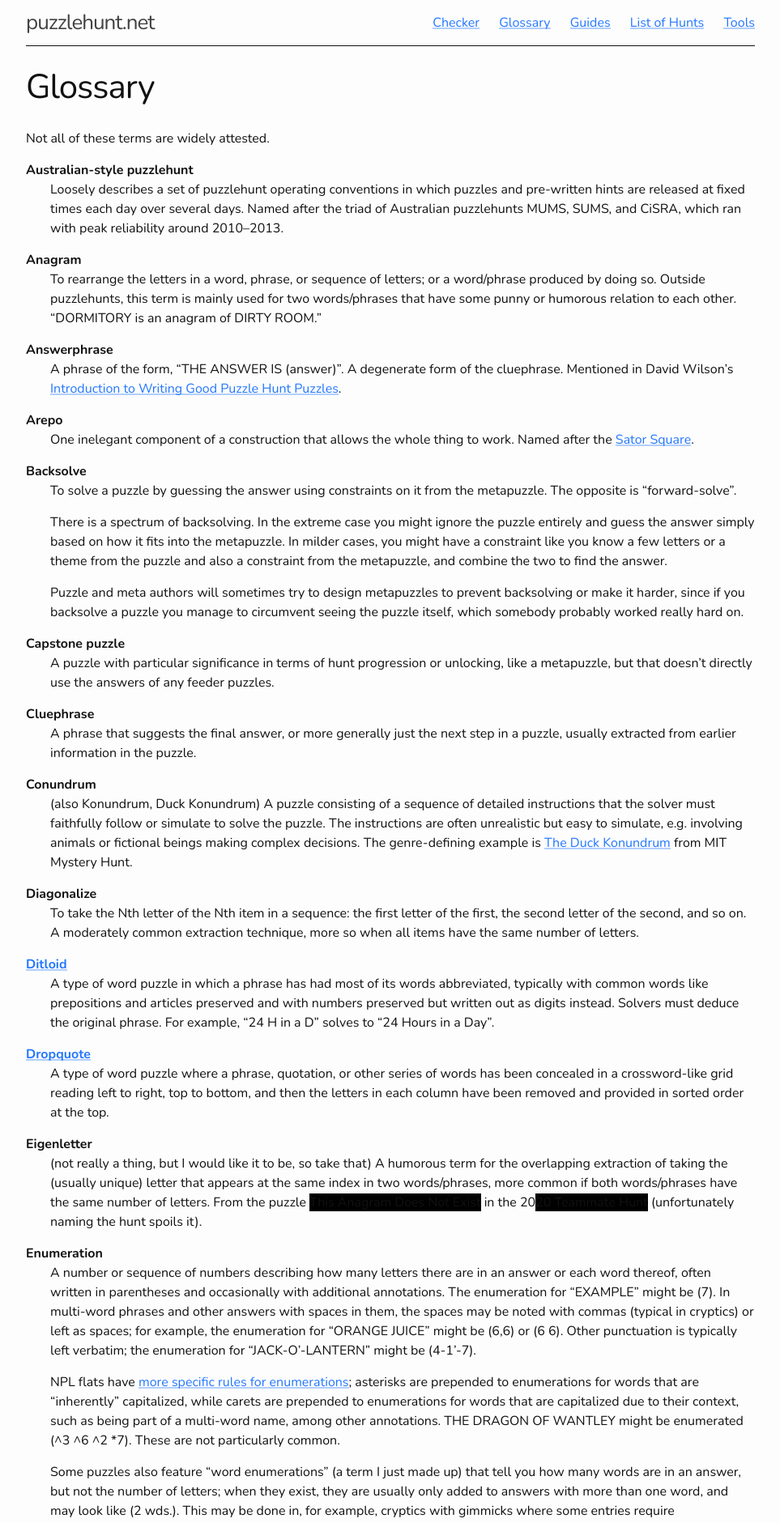
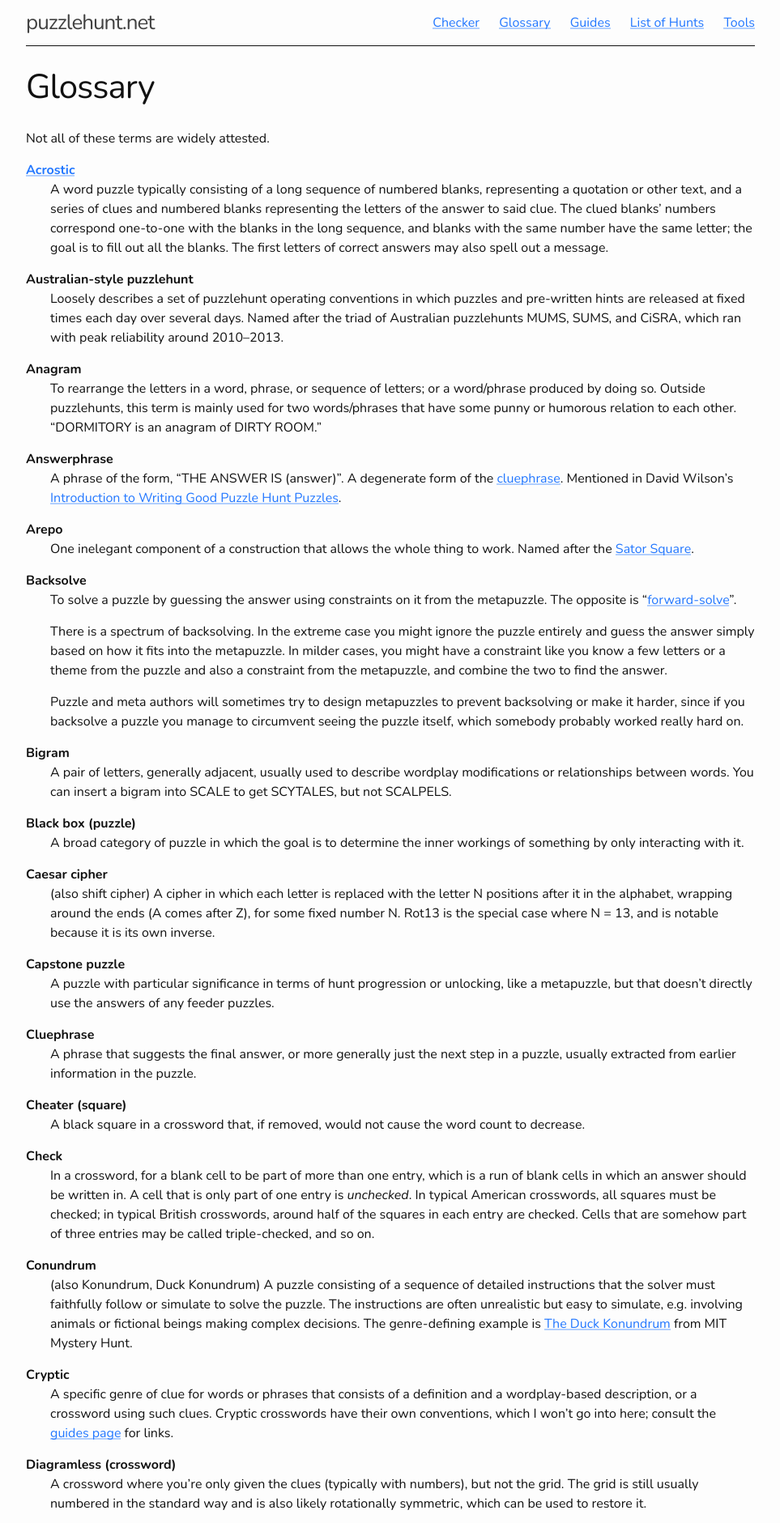
Before and after one commit to betaveros/puzzlehunt.net, a Jekyll site: the page built from glossary.md, in a window 1280 px wide. Shown: the top 1881 px of the page at 81% size, without its empty margins (158-1121 px from the left). Built offline with Jekyll 4.4.1, drawn with Linux system fonts in a browser that asks for light colours; some of the changed text lies outside the part shown.

Commit message:
more updates

```diff
--- a/glossary.md
+++ b/glossary.md
@@ -6,148 +6,233 @@ title: Glossary
 
 Not all of these terms are widely attested.
 
-Australian-style puzzlehunt
+{:#acrostic} [Acrostic](https://en.wikipedia.org/wiki/Acrostic_%28puzzle%29)
+
+:   A word puzzle typically consisting of a long sequence of numbered blanks, representing a quotation or other text, and a series of clues and numbered blanks representing the letters of the answer to said clue. The clued blanks' numbers correspond one-to-one with the blanks in the long sequence, and blanks with the same number have the same letter; the goal is to fill out all the blanks. The first letters of correct answers may also spell out a message.
+
+{:#australian-style-puzzlehunt} Australian-style puzzlehunt
 
 :   Loosely describes a set of puzzlehunt operating conventions in which puzzles and pre-written hints are released at fixed times each day over several days. Named after the triad of Australian puzzlehunts MUMS, SUMS, and CiSRA, which ran with peak reliability around 2010–2013.
 
-Anagram
+{:#anagram} Anagram
 
 :   To rearrange the letters in a word, phrase, or sequence of letters; or a word/phrase produced by doing so. Outside puzzlehunts, this term is mainly used for two words/phrases that have some punny or humorous relation to each other. "DORMITORY is an anagram of DIRTY ROOM."
 
-Answerphrase
+{:#answerphrase} Answerphrase
 
-:   A phrase of the form, "THE ANSWER IS (answer)". A degenerate form of the cluephrase. Mentioned in David Wilson's [Introduction to Writing Good Puzzle Hunt Puzzles](https://web.mit.edu/dwilson/www/puzzles/puzzlewriting.html).
+:   A phrase of the form, "THE ANSWER IS (answer)". A degenerate form of the [cluephrase](#cluephrase). Mentioned in David Wilson's [Introduction to Writing Good Puzzle Hunt Puzzles](https://web.mit.edu/dwilson/www/puzzles/puzzlewriting.html).
 
-Arepo
+{:#arepo} Arepo
 
 :   One inelegant component of a construction that allows the whole thing to work. Named after the [Sator Square](https://en.wikipedia.org/wiki/Sator_Square).
 
-Backsolve
+{:#backsolve} Backsolve
 
-:   To solve a puzzle by guessing the answer using constraints on it from the metapuzzle. The opposite is "forward-solve".
+:   To solve a puzzle by guessing the answer using constraints on it from the metapuzzle. The opposite is "[forward-solve](#forward-solve)".
 
     There is a spectrum of backsolving. In the extreme case you might ignore the puzzle entirely and guess the answer simply based on how it fits into the metapuzzle. In milder cases, you might have a constraint like you know a few letters or a theme from the puzzle and also a constraint from the metapuzzle, and combine the two to find the answer.
 
     Puzzle and meta authors will sometimes try to design metapuzzles to prevent backsolving or make it harder, since if you backsolve a puzzle you manage to circumvent seeing the puzzle itself, which somebody probably worked really hard on.
 
-Capstone puzzle
+{:#bigram} Bigram
+
+:   A pair of letters, generally adjacent, usually used to describe wordplay modifications or relationships between words. You can insert a bigram into SCALE to get SCYTALES, but not SCALPELS.
+
+{:#black-box} Black box (puzzle)
+
+:   A broad category of puzzle in which the goal is to determine the inner workings of something by only interacting with it.
+
+{:#caesar-cipher} Caesar cipher
+
+:   (also shift cipher) A cipher in which each letter is replaced with the letter N positions after it in the alphabet, wrapping around the ends (A comes after Z), for some fixed number N. Rot13 is the special case where N = 13, and is notable because it is its own inverse.
+
+{:#capstone-puzzle} Capstone puzzle
 
 :   A puzzle with particular significance in terms of hunt progression or unlocking, like a metapuzzle, but that doesn't directly use the answers of any feeder puzzles.
 
-Cluephrase
+{:#cluephrase} Cluephrase
 
 :   A phrase that suggests the final answer, or more generally just the next step in a puzzle, usually extracted from earlier information in the puzzle.
 
-Conundrum
+{:#cheater-square} Cheater (square)
+
+:   A black square in a crossword that, if removed, would not cause the word count to decrease.
+
+{:#check} Check
+
+:   In a crossword, for a blank cell to be part of more than one entry, which is a run of blank cells in which an answer should be written in. A cell that is only part of one entry is *unchecked*. In typical American crosswords, all squares must be checked; in typical British crosswords, around half of the squares in each entry are checked. Cells that are somehow part of three entries may be called triple-checked, and so on.
+
+{:#conundrum} Conundrum
 
 :   (also Konundrum, Duck Konundrum) A puzzle consisting of a sequence of detailed instructions that the solver must faithfully follow or simulate to solve the puzzle. The instructions are often unrealistic but easy to simulate, e.g. involving animals or fictional beings making complex decisions. The genre-defining example is [The Duck Konundrum](https://web.mit.edu/puzzle/www/2000/set5/6/Puzzle.html) from MIT Mystery Hunt.
 
-Diagonalize
+{:#cryptic} Cryptic
+
+:   A specific genre of clue for words or phrases that consists of a definition and a wordplay-based description, or a crossword using such clues. Cryptic crosswords have their own conventions, which I won't go into here; consult the [guides page](/guides) for links.
+
+{:#diagramless} Diagramless (crossword)
+
+:   A crossword where you're only given the clues (typically with numbers), but not the grid. The grid is still usually numbered in the standard way and is also likely rotationally symmetric, which can be used to restore it.
+
+{:#diagonalize} Diagonalize
 
 :   To take the Nth letter of the Nth item in a sequence: the first letter of the first, the second letter of the second, and so on. A moderately common extraction technique, more so when all items have the same number of letters.
 
-[Ditloid](https://en.wikipedia.org/wiki/Ditloid)
+{:#ditloid} [Ditloid](https://en.wikipedia.org/wiki/Ditloid)
 
 :   A type of word puzzle in which a phrase has had most of its words abbreviated, typically with common words like prepositions and articles preserved and with numbers preserved but written out as digits instead. Solvers must deduce the original phrase. For example, "24 H in a D" solves to "24 Hours in a Day".
 
-[Dropquote](https://en.wikipedia.org/wiki/Dropquote)
+{:#dropquote} [Dropquote](https://en.wikipedia.org/wiki/Dropquote)
 
 :   A type of word puzzle where a phrase, quotation, or other series of words has been concealed in a crossword-like grid reading left to right, top to bottom, and then the letters in each column have been removed and provided in sorted order at the top.
 
-Eigenletter
+{:#eigenletter} Eigenletter
 
 :   (not really a thing, but I would like it to be, so take that) A humorous term for the overlapping extraction of taking the (usually unique) letter that appears at the same index in two words/phrases, more common if both words/phrases have the same number of letters. From the puzzle <span style="background-color: black">This Anagram Does Not Exist</span> in the 20<span style="background-color: black">20 Teammate Hunt</span> (unfortunately naming the hunt spoils it).
 
-Enumeration
+{:#enumeration} Enumeration
 
-:   A number or sequence of numbers describing how many letters there are in an answer or each word thereof, often written in parentheses and occasionally with additional annotations. The enumeration for "EXAMPLE" might be (7). In multi-word phrases and other answers with spaces in them, the spaces may be noted with commas (typical in cryptics) or left as spaces; for example, the enumeration for "ORANGE JUICE" might be (6,6) or (6 6). Other punctuation is typically left verbatim; the enumeration for "JACK-O'-LANTERN" might be (4-1'-7).
+:   A number or sequence of numbers describing how many letters there are in an answer or each word thereof, often written in parentheses and occasionally with additional annotations. The enumeration for "EXAMPLE" might be (7). In multi-word phrases and other answers with spaces in them, the spaces may be noted with commas (typical in cryptics) or left as spaces; for example, the enumeration for "ORANGE JUICE" might be (6,5) or (6 5). Other punctuation is typically left verbatim; the enumeration for "JACK-O'-LANTERN" might be (4-1'-7).
 
     NPL flats have [more specific rules for enumerations](https://enigma.puzzlers.org/guide/composing#enumeration); asterisks are prepended to enumerations for words that are "inherently" capitalized, while carets are prepended to enumerations for words that are capitalized due to their context, such as being part of a multi-word name, among other annotations. THE DRAGON OF WANTLEY might be enumerated (^3 ^6 ^2 \*7). These are not particularly common.
 
     Some puzzles also feature "word enumerations" (a term I just made up) that tell you how many words are in an answer, but not the number of letters; when they exist, they are usually only added to answers with more than one word, and may look like (2 wds.). This may be done in, for example, cryptics with gimmicks where some entries require modifications before entry into the grid, and providing the exact enumerations would give too much away about which entries are being modified.
 
-Extraction
+{:#extraction} Extraction
 
 :   A step in a puzzle solution that condenses its information; often, but not necessarily, the final step. Typical example involves extracting one letter from each clue answer or subpuzzle and having the letters spell out the answer or a cluephrase.
 
-Feeder
+{:#feeder} Feeder
 
 :   A puzzle whose answer is used in a metapuzzle. Used to contrast with a metapuzzle or discuss puzzlehunts in which the matchup of feeders to metapuzzles is not provided or needs to be discovered somehow.
 
-Flat
+{:#forward-solve} Forward-solve
+
+:   To solve a puzzle "normally", without using meta information; the opposite of [backsolve](#backsolve).
+
+{:#flat} Flat
 
 :   A genre of word puzzle that clues wordplay-related words through context, usually in a verse. Most well known for appearing in the National Puzzlers’ League’s publication, <i>The ENIGMA</i>.
 
-Flavor text
+{:#flavor-text} Flavor text
 
 :   Text in a puzzle that's typically displayed right after the title and distinguished from the rest of the puzzle. Flavor text usually does not contain clues or puzzle components that are mechanically necessary for solving the puzzle (no letters will be extracted from them, for example), but may obliquely hint at a puzzle mechanism or be used as a component of the meta. Flavor text may also simply be irrelevant text that integrates the puzzle into a story (to provide “flavor”). (This is unlike the usage in, say, tabletop games, where typical flavor text is entirely mechanically irrelevant.) Not all puzzles have flavor text.
 
     An example is the italicized paragraph starting "Somebody's been sending Dippy pictures..." in [Oodles of Doodles](https://dp.puzzlehunt.net/puzzle/oodles-of-doodles.html).
 
-Identify, Sort, Index, Solve (ISIS)
+{:#green-paint} Green paint
+
+:   Typically in crosswords, a phrase that's grammatically and semantically sensible, but consists of components that aren't more meaningful or notable together than they are apart. Self-describing: green paint certainly exists, but nothing is especially notable about paint that's green in particular instead of any other color (or green paint in particular instead of any other green object).
+
+{:#isis} Identify, Sort, Index, Solve (ISIS)
 
 :   A loosely defined, common puzzle type consisting of those four steps in order: identifying some puzzle-provided objects or clues, sorting them in some order based on the identification, indexing by a provided number to produce a cluephrase, and using the cluephrase to solve the puzzle.
 
     Coined [by Foggy Brume in 2010](https://foggyb.livejournal.com/43107.html).
 
-Index
+{:#index} Index
 
 :   To take the Nth letter from a word or phrase, or more rarely the Nth word from a sentence or just any Nth term from a sequence, for some given N. When indexing to extract letters, spaces and punctuation are typically skipped in the count. A common step in extraction.
 
-Mangled clues
+{:#logic-puzzle} Logic puzzle
+
+:   A puzzle relying primarily on logical deduction. Subgenres include Nikoli-style grid logic puzzles like Sudoku, which take place on a grid with clues and involve filling out the grid according to some abstract rules, and Einstein's riddle—like logic puzzles, which typically consist of several lists of equally-sized things and a list of statements about how they are matched up.
+
+{:#mangled-clues} Mangled clues
 
 :   (there isn't a consensus term; other phrases include "cluetations", "word transformers", "tortued clues") A puzzle type in which clues are typically given without spaces and where each word has been modified according to some orthographic rule, things like "change all As to Bs", "insert a Q after the second letter", "Caesar shift the last letter forward by four", or combinations thereof. Typically, the answer to the clue will then be modified by the same rule or its reverse.
 
-Metapuzzle
+{:#metapuzzle} Metapuzzle
 
 :   A puzzle that uses answers from other puzzles. Typically unlocked after regular puzzles. Usually important for progressing through a hunt; the answer to a metapuzzle may have plot significance in that regard and is also often humorous or punny. The opposite may be called a "regular puzzle" or a "feeder".
 
-McFly
+{:#mit-mystery-hunt} [MIT Mystery Hunt](https://web.mit.edu/puzzle/www/)
+
+:   One of the longest-running puzzlehunt traditions, held annually during Martin Luther King, Jr. Day weekend in early January since 1981.
+
+{:#mcfly} McFly
 
 :   (v.) To forward-solve a puzzle you previously backsolved, usually after the hunt for fun.
 
-[National Puzzlers' League](https://www.puzzlers.org/) (NPL)
+{:#natick} Natick
+
+:   When two unguessable answers, typically obscure names, cross in a crossword, such that the square at which they cross cannot be determined by the solver; or the square in which they cross. From [Rex Parker commentary](https://rexwordpuzzle.blogspot.com/2008/07/sunday-jul-6-2008-brendan-emmett.html).
+
+{:#npl} [National Puzzlers' League](https://www.puzzlers.org/) (NPL)
 
 :   An organization of puzzlers founded in 1883. Generally more focused on word play and word games than other kinds of puzzles, though certainly not exclusively. Publishes <i>The ENIGMA</i>, a monthly magazine, and hosts an annual convention whose name depends on where it's hosted. Most strongly associated with the puzzle type of the "flat".
 
-Random anagram
+{:#random-anagram} Random anagram
 
-:   (also "unclued anagram") Any anagramming step in a puzzle without a provided order of the letters or confirmation of the result. Generally frowned upon in puzzle construction, though occasionally a useful puzzle solving step if the order cannot be found, and there isn't a universally agreed-upon definition of what counts as "confirmation" enough to make an anagram not qualify.
+:   (also "randomgram" or "unclued anagram") Any anagramming step in a puzzle without a provided order of the letters or confirmation of the result. Generally frowned upon in puzzle construction, though occasionally a useful puzzle solving step if the order cannot be found, and there isn't a universally agreed-upon definition of what counts as "confirmation" enough to make an anagram not qualify.
 
-Red herring
+{:#red-herring} Red herring
 
-:   Any false path in a puzzle, e.g. an unintended message that can be extracted from the puzzle data or a coincidental pattern that isn't actually relevant to solving the puzzle. Some red herrings are surprising enough to become enshrined in puzzlehunt history, e.g. ["BE NOISY"](https://www.mit.edu/~puzzle/2002/endgame/benoisy.html) from the 2002 Mystery Hunt. Putting intentional red herrings in puzzles is frowned upon because solvers will make their own.
+:   Any false path in a puzzle, e.g. an unintended message that can be extracted from the puzzle data or a coincidental pattern that isn't actually relevant to solving the puzzle. Some red herrings are surprising enough to become enshrined in puzzlehunt history, e.g. ["BE NOISY"](https://www.mit.edu/~puzzle/2002/endgame/benoisy.html) from the 2002 Mystery Hunt. Putting intentional red herrings in puzzles is frowned upon because they aren't fun to be stuck in, and solvers are fully capable of unintentionally discovering their own.
 
     Some puzzles may use the literal phrase "red herring" or synonyms ("scarlet swimmer", etc.), or a picture of a red herring, in places where including some message or image is necessary to make the puzzle work, to explicitly indicate that there's no further meaning to that choice.
 
-Runaround
+{:#runaround} Runaround
 
 :   A puzzle that generally involves following instructions to move around a physical space (by running or otherwise), typically to gather information in a puzzly way.
 
-Pure metapuzzle
+{:#partial} Partial (confirmation)
 
-:   A metapuzzle with no or minimal content (e.g. only flavortext) in and of itself; the metapuzzle consists of just the answers that feed into it. The opposite is a "shell metapuzzle".
+:   (the jury is still out on if this is the right term) An intermediate phrase obtained from a puzzle that produces a special response when entered into the answer checker. The response may guide the solver to the next step, or may simply provide nothing more than confirmation that that phrase is correct, e.g. "Keep going!" Not all puzzlehunts provide partial confirmation.
 
-Puzzle trail
+{:#pure-metapuzzle} Pure metapuzzle
+
+:   A metapuzzle with no or minimal content (e.g. only flavortext) in and of itself; the metapuzzle consists of just the answers that feed into it. The opposite is a "[shell metapuzzle](#shell-metapuzzle)".
+
+{:#puzzle-trail} Puzzle trail
 
 :   (not common) A linear sequence of puzzles where each one leads to the next, often by changing a component of the URL to the answer due to the technical simplicity of implementing that. The Ur-example is notpr0n.
 
-Shell metapuzzle
+{:#shell-metapuzzle} Shell metapuzzle
 
-:   A metapuzzle with content (the "shell"). For example, the metapuzzle might have a crossword grid that you are supposed to put the puzzle answers, or something related, into. The opposite is a "pure metapuzzle".
+:   A metapuzzle with content (the "shell"). For example, the metapuzzle might have a crossword grid that you are supposed to put the puzzle answers, or something related, into. The opposite is a "[pure metapuzzle](#pure-metapuzzle)".
 
-The Error That Cannot Be Named (TETCBN)
+{:#sidesolve} Sidesolve
+
+:   A partial [backsolve](#backsolve) and partial [forward-solve](#forward-solve), in which information from both the puzzle and its meta is used.
+
+{:#tetcbn} The Error That Cannot Be Named (TETCBN)
 
 :   An error (or "error") in which the answer to a puzzle or clue literally appears in it. So called because naming the error as such and then fixing it would give away the answer to the puzzle or clue. Also from NPL.
 
-Transaddition
+{:#transaddition} Transaddition
 
 :   Adding a letter and then anagramming, or a word/phrase produced by such a process. "MEGAPLEX is a transaddition of EXAMPLE." Probably from the NPL flat type, but used more loosely.
 
-Transdeletion
+{:#transdeletion} Transdeletion
 
 :   Removing a letter and then anagramming, or a word/phrase produced by such a process. "EXAMPLE is a transdeletion of MEGAPLEX." Probably from the NPL flat type, but used more loosely.
 
-Wheel of Fortune (WoF)
+{:#bigram} Trigram
+
+:   A triplet of letters, generally adjacent, usually used to describe wordplay modifications or relationships between words.
+
+{:#wof} Wheel of Fortune (WoF)
 
 :   To guess answers while knowing, or having guesses for, only some of the letters and their positions. Named after the American game show.
+
+<style>
+.id-link { display: none; float: left; margin-left: -0.8em; width: 0.8em; background: none; }
+dt:hover .id-link { display: inline; }
+dt:hover .id-link:hover { background: none; }
+</style>
+
+<script type="text/javascript">
+for (let tag of document.getElementsByTagName("dt")) {
+  if (tag.id) {
+    const link = document.createElement('a');
+    link.setAttribute('href', '#' + tag.id);
+    link.classList.add('id-link');
+    link.textContent = '#';
+    tag.insertBefore(link, tag.firstChild);
+  } else {
+    console.warn("Warning: tag has no ID!");
+    console.warn(tag);
+  }
+}
+</script>
```
